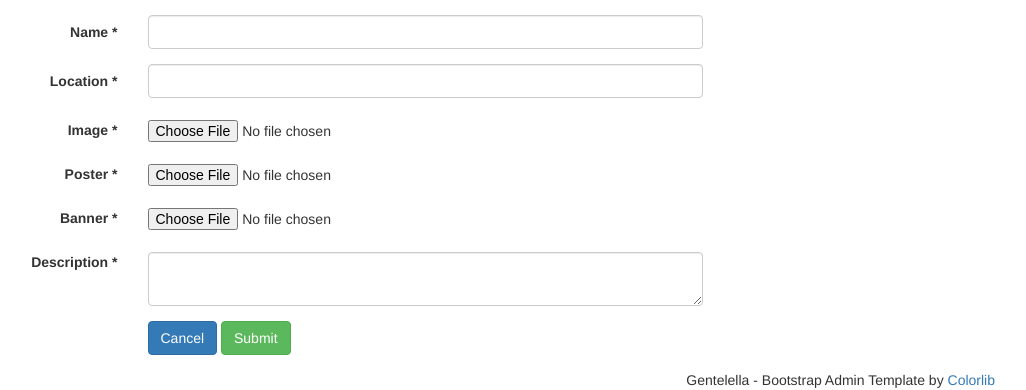
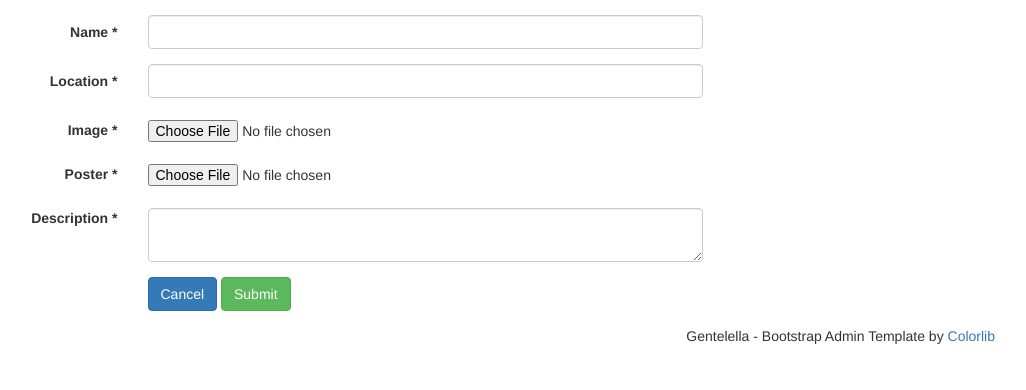
Before and after one commit to kirakatou/SmartCampus, a Laravel app: template resources/views/forms/event.blade.php in a window 1280 px wide. Shown: the part 1697-2087 px from the top of the page, without its empty margins (215-1241 px from the left). After the commit the page ends 2041 px from the top, so only its background shows below. Run offline with Laravel 8, Linux system fonts and the light colour scheme; the template is opened without the code that fills it, so the values that code supplies are empty; settings files or empty folders that the repository lacks are supplied; some libraries are stand-ins or nearby versions.

Commit message:
delete input file for banner

```diff
--- a/resources/views/forms/event.blade.php
+++ b/resources/views/forms/event.blade.php
@@ -109,13 +109,6 @@
                         </div>
                       </div>
                       <div class="item form-group">
-                        <label class="control-label col-md-3 col-sm-3 col-xs-12" for="banner">Banner <span class="required">*</span>
-                        </label>
-                        <div class="checkbox col-md-6 col-sm-6 col-xs-12">
-                          <input type="file" name="banner" accept=".jpg, .png, .gif">
-                        </div>
-                      </div>
-                      <div class="item form-group">
                         <label class="control-label col-md-3 col-sm-3 col-xs-12" for="description">Description <span class="required">*</span>
                         </label>
                         <div class="checkbox col-md-6 col-sm-6 col-xs-12">
```
